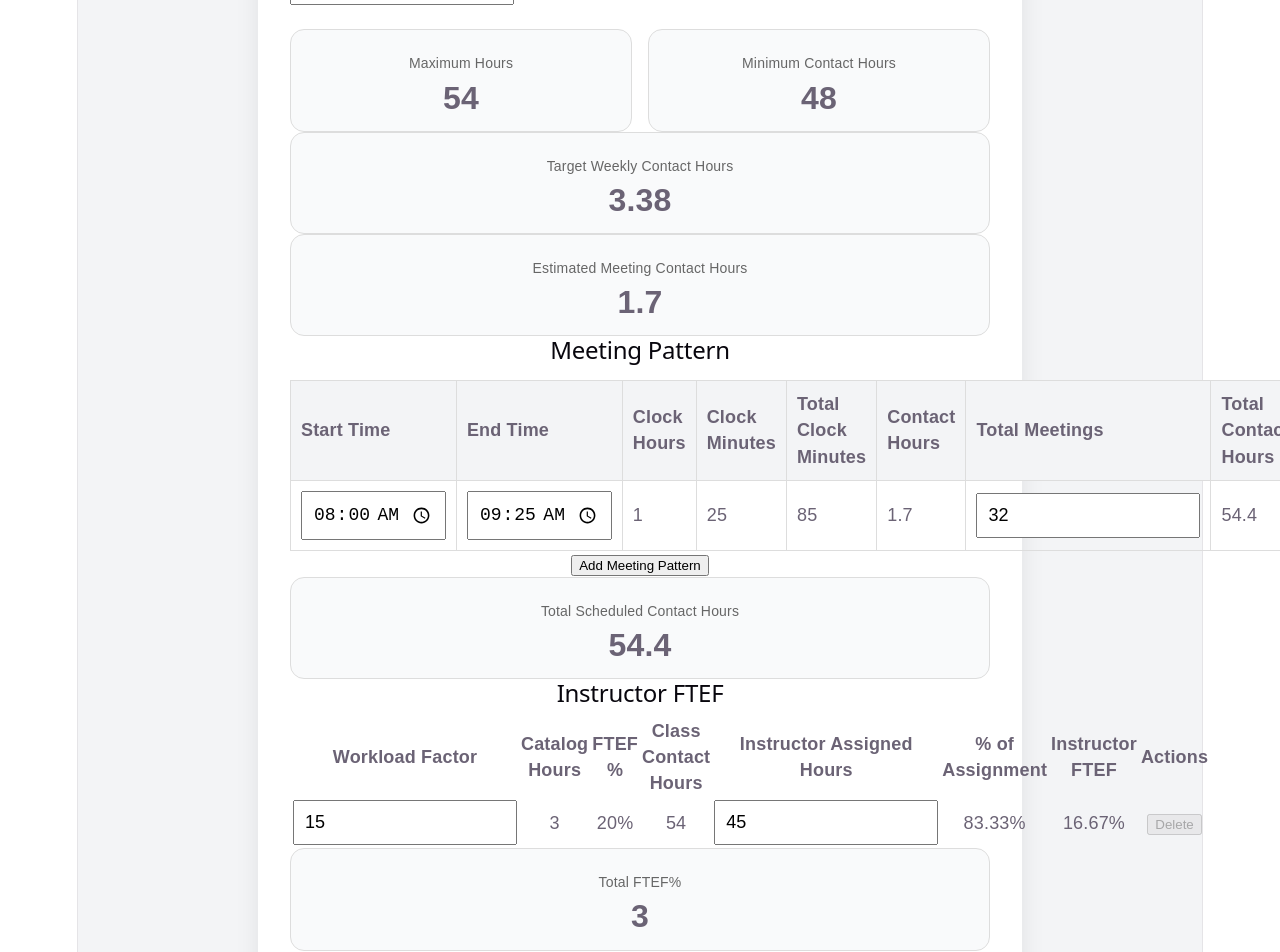
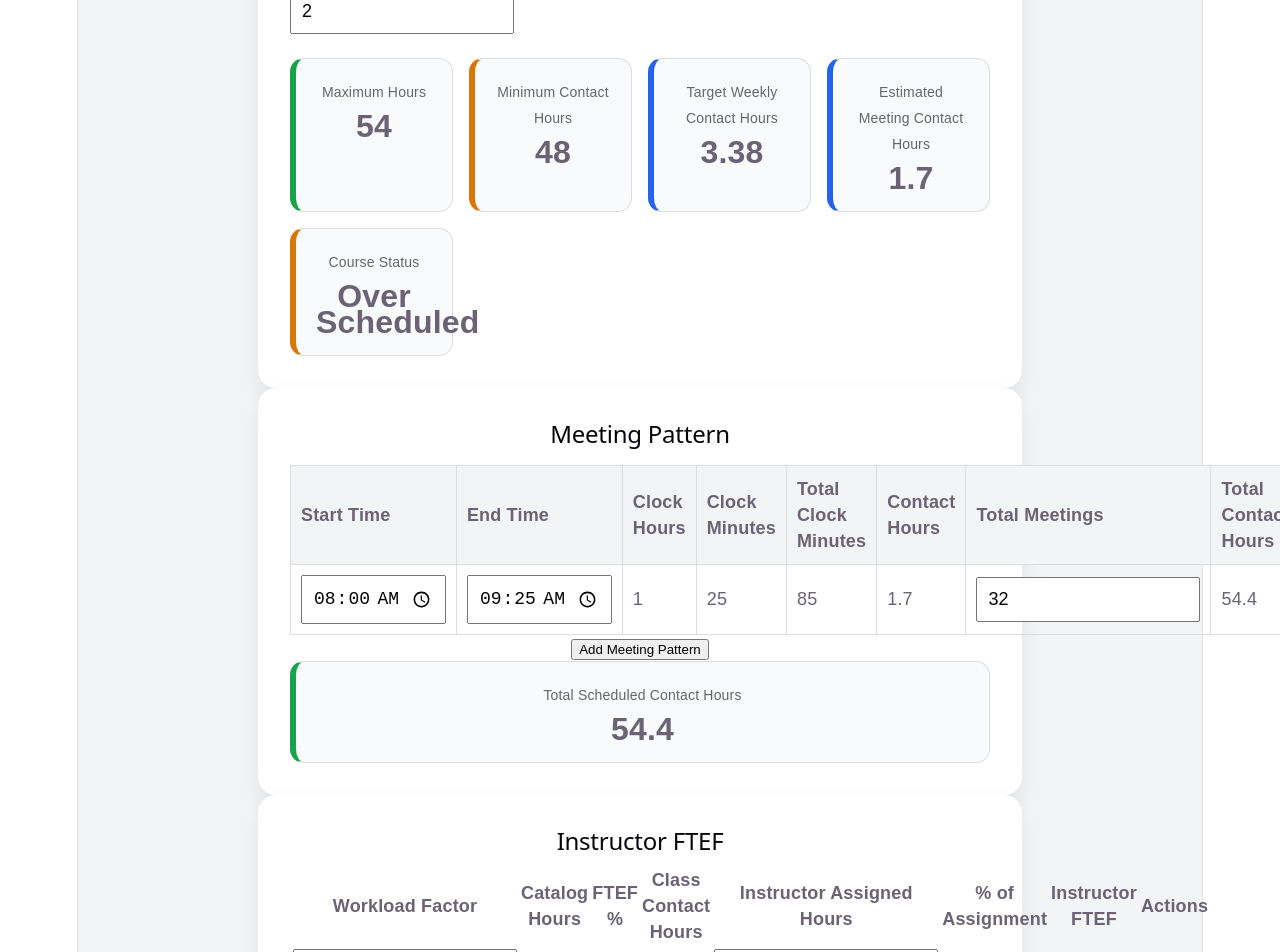
Before and after one commit to Kloe1979/hours-calculator, a React (Vite) app: page / in a window 1280 px wide. Shown: the part 460-1412 px from the top of the page. Built offline with nearby package versions, Linux system fonts and the light colour scheme.

Commit message:
Extract MeetingTable and FtefTable components

```diff
--- a/src/App.css
+++ b/src/App.css
@@ -36,7 +36,8 @@ input {
 }
 
 .results {
-  display: flex;
+  display: grid;
+  grid-template-columns: repeat(auto-fit, minmax(160px, 1fr));
   gap: 16px;
   margin-top: 24px;
 }
@@ -77,3 +78,15 @@ input {
 .meeting-table th {
   background: #f3f4f6;
 }
+
+.success {
+  border-left: 6px solid #16a34a;
+}
+
+.warning {
+  border-left: 6px solid #d97706;
+}
+
+.info {
+  border-left: 6px solid #2563eb;
+}
--- a/src/App.jsx
+++ b/src/App.jsx
@@ -1,5 +1,8 @@
 import { useState } from "react";
 import "./App.css";
+import ResultCard from "./components/ResultCard";
+import MeetingTable from "./components/MeetingTable";
+import FtefTable from "./components/FtefTable";
 
 function timeToMinutes(timeValue) {
   if (!timeValue) return 0;
@@ -56,6 +59,36 @@ const CONTACT_HOUR_TABLE = {
   275: 4.9,
   290: 5.0
 };
+
+function calculateMeetingRow(row) {
+  const totalClockMinutes = getClockMinutes(row.startTime, row.endTime);
+  const clockHours = Math.floor(totalClockMinutes / 60);
+  const partialClockMinutes = totalClockMinutes % 60;
+  const contactHours = getContactHours(totalClockMinutes);
+
+  const totalContactHours =
+    contactHours === null ? "" : round2(contactHours * row.totalMeetings);
+
+  return {
+    totalClockMinutes,
+    clockHours,
+    partialClockMinutes,
+    contactHours,
+    totalContactHours,
+  };
+}
+
+function calculateFtefRow(row, catalogHours, maxHours) {
+  const ftefPercent = row.workloadFactor > 0 ? catalogHours / row.workloadFactor : 0;
+  const assignPercent = maxHours > 0 ? row.instructorAssignedHours / maxHours : 0;
+  const instructorFtef = ftefPercent * assignPercent;
+
+  return {
+    ftefPercent,
+    assignPercent,
+    instructorFtef,
+  };
+}
 
 export default function App() {
   const [catalogHours, setCatalogHours] = useState(3);
@@ -161,6 +194,23 @@ export default function App() {
     return sum + ftefPercent * assignPercent;
   }, 0);
 
+  let courseStatus = "Not Scheduled";
+  let courseStatusColor = "warning";
+
+  if (totalScheduledContactHours >= minHours &&
+      totalScheduledContactHours <= maxHours) {
+    courseStatus = "Within Range";
+    courseStatusColor = "success";
+  }
+  else if (totalScheduledContactHours > maxHours) {
+    courseStatus = "Over Scheduled";
+    courseStatusColor = "warning";
+  }
+  else if (totalScheduledContactHours > 0) {
+    courseStatus = "Under Scheduled";
+    courseStatusColor = "warning";
+  }
+
   return (
     <main className="page">
       <section className="card">
@@ -168,6 +218,9 @@ export default function App() {
         <p className="intro">
           Enter catalog hours to calculate the semester hour range.
         </p>
+
+      <h2>Course Information</h2>
+
       <label className="field">
         <span>Catalog Hours</span>
         <input
@@ -194,195 +247,41 @@ export default function App() {
       </label>
 
         <div className="results">
-          <div className="result-card">
-            <span>Maximum Hours</span>
-            <strong>{maxHours}</strong>
-          </div>
+          <ResultCard title="Maximum Hours" value={maxHours}   color="success"/>
+          <ResultCard title="Minimum Contact Hours" value={minHours}   color="warning"/>
+          <ResultCard title="Target Weekly Contact Hours" value={targetWeeklyContactHours.toFixed(2)}   color="info"/>
+          <ResultCard title="Estimated Meeting Contact Hours" value={estimatedMeetingContactHours.toFixed(1)}   color="info"/>
+          <ResultCard title="Course Status" value={courseStatus} color={courseStatusColor} />
+        </div>
+  </section>
 
-          <div className="result-card">
-            <span>Minimum Contact Hours</span>
-            <strong>{minHours}</strong>
-          </div>
-        </div>
+  <section className="card">
+    <MeetingTable
+      meetingRows={meetingRows}
+      updateMeetingRow={updateMeetingRow}
+      deleteMeetingRow={deleteMeetingRow}
+      addMeetingRow={addMeetingRow}
+      calculateMeetingRow={calculateMeetingRow}
+    />
 
-        <div className="result-card">
-          <span>Target Weekly Contact Hours</span>
-          <strong>{targetWeeklyContactHours.toFixed(2)}</strong>
-        </div>
+     <ResultCard title="Total Scheduled Contact Hours" value={round2(totalScheduledContactHours)} color="success" />
 
-        <div className="result-card">
-          <span>Estimated Meeting Contact Hours</span>
-          <strong>{estimatedMeetingContactHours.toFixed(1)}</strong>
-        </div>
+  </section>
 
-  <h2>Meeting Pattern</h2>
+  <section className="card">
+    <FtefTable
+      ftefRows={ftefRows}
+      updateFtefRow={updateFtefRow}
+      deleteFtefRow={deleteFtefRow}
+      addFtefRow={addFtefRow}
+      calculateFtefRow={calculateFtefRow}
+      catalogHours={catalogHours}
+      maxHours={maxHours}
+    />
 
-  <table className="meeting-table">
-    <thead>
-      <tr>
-        <th>Start Time</th>
-        <th>End Time</th>
-        <th>Clock Hours</th>
-        <th>Clock Minutes</th>
-        <th>Total Clock Minutes</th>
-        <th>Contact Hours</th>
-        <th>Total Meetings</th>
-        <th>Total Contact Hours</th>
-        <th>Actions</th>
-      </tr>
-    </thead>
+    <ResultCard title="Total FTEF%" value={round2(totalFtefPercent)} color="success" />
 
-    <tbody>
-      {meetingRows.map((row, index) => {
-        const totalClockMinutes = getClockMinutes(row.startTime, row.endTime);
-        const clockHours = Math.floor(totalClockMinutes / 60);
-        const partialClockMinutes = totalClockMinutes % 60;
-        const contactHours = getContactHours(totalClockMinutes);
-
-        const totalContactHours =
-          contactHours === null
-            ? ""
-            : round2(contactHours * row.totalMeetings);
-
-        return (
-          <tr key={index}>
-            <td>
-              <input
-                type="time"
-                value={row.startTime}
-                onChange={(event) =>
-                  updateMeetingRow(index, "startTime", event.target.value)
-                }
-              />
-            </td>
-
-            <td>
-              <input
-                type="time"
-                value={row.endTime}
-                onChange={(event) =>
-                  updateMeetingRow(index, "endTime", event.target.value)
-                }
-              />
-            </td>
-
-            <td>{clockHours}</td>
-            <td>{partialClockMinutes}</td>
-            <td>{totalClockMinutes}</td>
-            <td>{contactHours ?? ""}</td>
-
-            <td>
-              <input
-                type="number"
-                value={row.totalMeetings}
-                onChange={(event) =>
-                  updateMeetingRow(index, "totalMeetings", Number(event.target.value))
-                }
-              />
-            </td>
-
-            <td>{totalContactHours}</td>
-
-            <td>
-              <button
-                type="button"
-                onClick={() => deleteMeetingRow(index)}
-                disabled={meetingRows.length === 1}
-              >
-                Delete
-              </button>
-            </td>
-          </tr>
-        );
-      })}
-    </tbody>
-  </table>
-
-  <button type="button" onClick={addMeetingRow}>
-    Add Meeting Pattern
-  </button>
-
-  <div className="result-card">
-    <span>Total Scheduled Contact Hours</span>
-    <strong>{round2(totalScheduledContactHours)}</strong>
-  </div>
-
-  <h2>Instructor FTEF</h2>
-
-  <table className="ftef-table">
-    <thead>
-      <tr>
-        <th>Workload Factor</th>
-        <th>Catalog Hours</th>
-        <th>FTEF %</th>
-        <th>Class Contact Hours</th>
-        <th>Instructor Assigned Hours</th>
-        <th>% of Assignment</th>
-        <th>Instructor FTEF</th>
-        <th>Actions</th>
-      </tr>
-    </thead>
-
-    <tbody>
-      {ftefRows.map((row, index) => {
-        const ftefPercent = row.workloadFactor > 0 ? catalogHours / row.workloadFactor : 0;
-        const assignPercent = maxHours > 0 ? row.instructorAssignedHours / maxHours : 0;
-        const instructorFtef = ftefPercent * assignPercent;
-
-        return (
-          <tr key={index}>
-            <td>
-              <input
-                type="number"
-                value={row.workloadFactor}
-                onChange={(event) =>
-                  updateFtefRow(index, "workloadFactor", Number(event.target.value) || 0)
-                }
-              />
-            </td>
-
-            <td>{catalogHours ?? ""}</td>
-            <td>{round2(ftefPercent * 100)}%</td>
-            <td>{maxHours ?? ""}</td>
-
-            <td>
-              <input
-                type="number"
-                value={row.instructorAssignedHours}
-                onChange={(event) =>
-                  updateFtefRow(index, "instructorAssignedHours", Number(event.target.value) || 0)
-                }
-              />
-            </td>
-
-            <td>{round2(assignPercent * 100)}%</td>
-            <td>{round2(instructorFtef * 100)}%</td>
-
-            <td>
-              <button
-                type="button"
-                onClick={() => deleteFtefRow(index)}
-                disabled={ftefRows.length === 1}
-              >
-                Delete
-              </button>
-            </td>
-          </tr>
-        );
-      })}
-    </tbody>
-  </table>
-
-  <div className="result-card">
-    <span>Total FTEF%</span>
-    <strong>{round2(totalFtefPercent)}</strong>
-  </div>
-
-  <button type="button" onClick={addFtefRow}>
-    Add Instructor Assignment
-  </button>
-
-      </section>
-    </main>
+    </section>
+  </main>
   );
 }
--- /dev/null
+++ b/src/components/FtefTable.jsx
@@ -0,0 +1,87 @@
+function round2(value) {
+  return Math.round(value * 100) / 100;
+}
+
+export default function FtefTable({
+  ftefRows,
+  updateFtefRow,
+  deleteFtefRow,
+  addFtefRow,
+  calculateFtefRow,
+  catalogHours,
+  maxHours,
+}) {
+  return (
+    <>
+        <h2>Instructor FTEF</h2>
+
+        <table className="ftef-table">
+        <thead>
+            <tr>
+            <th>Workload Factor</th>
+            <th>Catalog Hours</th>
+            <th>FTEF %</th>
+            <th>Class Contact Hours</th>
+            <th>Instructor Assigned Hours</th>
+            <th>% of Assignment</th>
+            <th>Instructor FTEF</th>
+            <th>Actions</th>
+            </tr>
+        </thead>
+
+        <tbody>
+            {ftefRows.map((row, index) => {
+            const ftefPercent = row.workloadFactor > 0 ? catalogHours / row.workloadFactor : 0;
+            const assignPercent = maxHours > 0 ? row.instructorAssignedHours / maxHours : 0;
+            const instructorFtef = ftefPercent * assignPercent;
+
+            return (
+                <tr key={index}>
+                <td>
+                    <input
+                    type="number"
+                    value={row.workloadFactor}
+                    onChange={(event) =>
+                        updateFtefRow(index, "workloadFactor", Number(event.target.value) || 0)
+                    }
+                    />
+                </td>
+
+                <td>{catalogHours ?? ""}</td>
+                <td>{round2(ftefPercent * 100)}%</td>
+                <td>{maxHours ?? ""}</td>
+
+                <td>
+                    <input
+                    type="number"
+                    value={row.instructorAssignedHours}
+                    onChange={(event) =>
+                        updateFtefRow(index, "instructorAssignedHours", Number(event.target.value) || 0)
+                    }
+                    />
+                </td>
+
+                <td>{round2(assignPercent * 100)}%</td>
+                <td>{round2(instructorFtef * 100)}%</td>
+
+                <td>
+                    <button
+                    type="button"
+                    onClick={() => deleteFtefRow(index)}
+                    disabled={ftefRows.length === 1}
+                    >
+                    Delete
+                    </button>
+                </td>
+                </tr>
+            );
+            })}
+        </tbody>
+        </table>
+
+        <button type="button" onClick={addFtefRow}>
+        Add Instructor Assignment
+        </button>
+        </>
+    );
+}
--- /dev/null
+++ b/src/components/MeetingTable.jsx
@@ -0,0 +1,100 @@
+export default function MeetingTable({
+  meetingRows,
+  updateMeetingRow,
+  deleteMeetingRow,
+  addMeetingRow,
+  calculateMeetingRow,
+}) {
+  return (
+    <>
+      <h2>Meeting Pattern</h2>
+
+      <table className="meeting-table">
+        <thead>
+          <tr>
+            <th>Start Time</th>
+            <th>End Time</th>
+            <th>Clock Hours</th>
+            <th>Clock Minutes</th>
+            <th>Total Clock Minutes</th>
+            <th>Contact Hours</th>
+            <th>Total Meetings</th>
+            <th>Total Contact Hours</th>
+            <th>Actions</th>
+          </tr>
+        </thead>
+
+        <tbody>
+          {meetingRows.map((row, index) => {
+            const {
+              totalClockMinutes,
+              clockHours,
+              partialClockMinutes,
+              contactHours,
+              totalContactHours,
+            } = calculateMeetingRow(row);
+
+            return (
+              <tr key={index}>
+                <td>
+                  <input
+                    type="time"
+                    value={row.startTime}
+                    onChange={(event) =>
+                      updateMeetingRow(index, "startTime", event.target.value)
+                    }
+                  />
+                </td>
+
+                <td>
+                  <input
+                    type="time"
+                    value={row.endTime}
+                    onChange={(event) =>
+                      updateMeetingRow(index, "endTime", event.target.value)
+                    }
+                  />
+                </td>
+
+                <td>{clockHours}</td>
+                <td>{partialClockMinutes}</td>
+                <td>{totalClockMinutes}</td>
+                <td>{contactHours ?? ""}</td>
+
+                <td>
+                  <input
+                    type="number"
+                    value={row.totalMeetings}
+                    onChange={(event) =>
+                      updateMeetingRow(
+                        index,
+                        "totalMeetings",
+                        Number(event.target.value)
+                      )
+                    }
+                  />
+                </td>
+
+                <td>{totalContactHours}</td>
+
+                <td>
+                  <button
+                    type="button"
+                    onClick={() => deleteMeetingRow(index)}
+                    disabled={meetingRows.length === 1}
+                  >
+                    Delete
+                  </button>
+                </td>
+              </tr>
+            );
+          })}
+        </tbody>
+      </table>
+
+      <button type="button" onClick={addMeetingRow}>
+        Add Meeting Pattern
+      </button>
+    </>
+  );
+}
--- /dev/null
+++ b/src/components/ResultCard.jsx
@@ -0,0 +1,8 @@
+export default function ResultCard({ title, value, color = "" }) {
+  return (
+    <div className={`result-card ${color}`}>
+      <span>{title}</span>
+      <strong>{value}</strong>
+    </div>
+  );
+}
```
Also changed, not shown: 1 other file (tests, documents, lock files or other folders).
